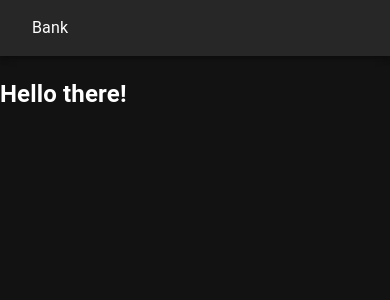
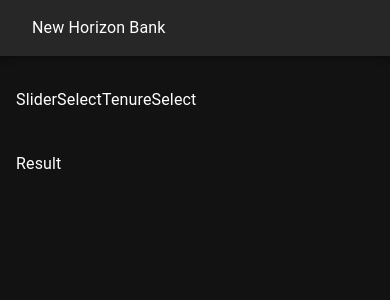
Before and after one commit to goldfishdolphin/mortgage-calculator, a React (Create React App) app: page / in a window 390 px wide. Shown: the top 300 px of the page. Built offline with nearby package versions, Linux system fonts and the light colour scheme.

Commit message:
Add a grid to make the app responsive

```diff
--- a/src/App.js
+++ b/src/App.js
@@ -1,10 +1,25 @@
-import React from 'react';
+import React, { useState } from 'react';
+import { Grid } from '@mui/material';
+import { Container } from '@mui/system';
 import Navbar from './Components/Navbar';
+import Result from './Components/Result';
+import SlideSelect from './Components/SliderSelect';
+import TenureSelect from './Components/TenureSelect';
 function App() {
   return (
     <div className="App">
       <Navbar />
-      <h2>Hello there!</h2>
+      <Container maxWidth='xl' sx={{ marginTop: 4 }}>
+        <Grid container spacing={5} alignItems="center">
+          <Grid item xs={12} md={6} >
+            <SlideSelect />
+            <TenureSelect />
+          </Grid>
+          <Grid item xs={12} md={6}>
+            <Result />
+          </Grid>
+        </Grid>
+      </Container>
     </div>
   );
 }
--- a/src/Components/Common/SliderComponent.jsx
+++ b/src/Components/Common/SliderComponent.jsx
@@ -1,3 +1,7 @@
+import React from "react";
+import Slider from '@mui/material/Slider';
+import { Typography } from "@mui/material";
+import { Stack } from '@nui/system';
 function SliderComponent() {
     return (
         <>
--- a/src/Components/Navbar.jsx
+++ b/src/Components/Navbar.jsx
@@ -9,7 +9,7 @@
             <Container maxWidth='xl'>
                 <Toolbar>
                     <Typography>
-                        Bank
+                        New Horizon Bank
                     </Typography>
                 </Toolbar>
             </Container>
--- a/src/Components/Result.jsx
+++ b/src/Components/Result.jsx
@@ -1,7 +1,7 @@
 function Result() {
     return (
         <>
-
+            Result
         </>
     );
 }
--- a/src/Components/SliderSelect.jsx
+++ b/src/Components/SliderSelect.jsx
@@ -1,7 +1,7 @@
 function SliderSelect() {
     return (
         <>
-
+            SliderSelect
         </>
     );
 }
--- a/src/Components/TenureSelect.jsx
+++ b/src/Components/TenureSelect.jsx
@@ -1,7 +1,7 @@
 function TenureSelect() {
     return (
         <>
-
+            TenureSelect
         </>
     );
 }
```
